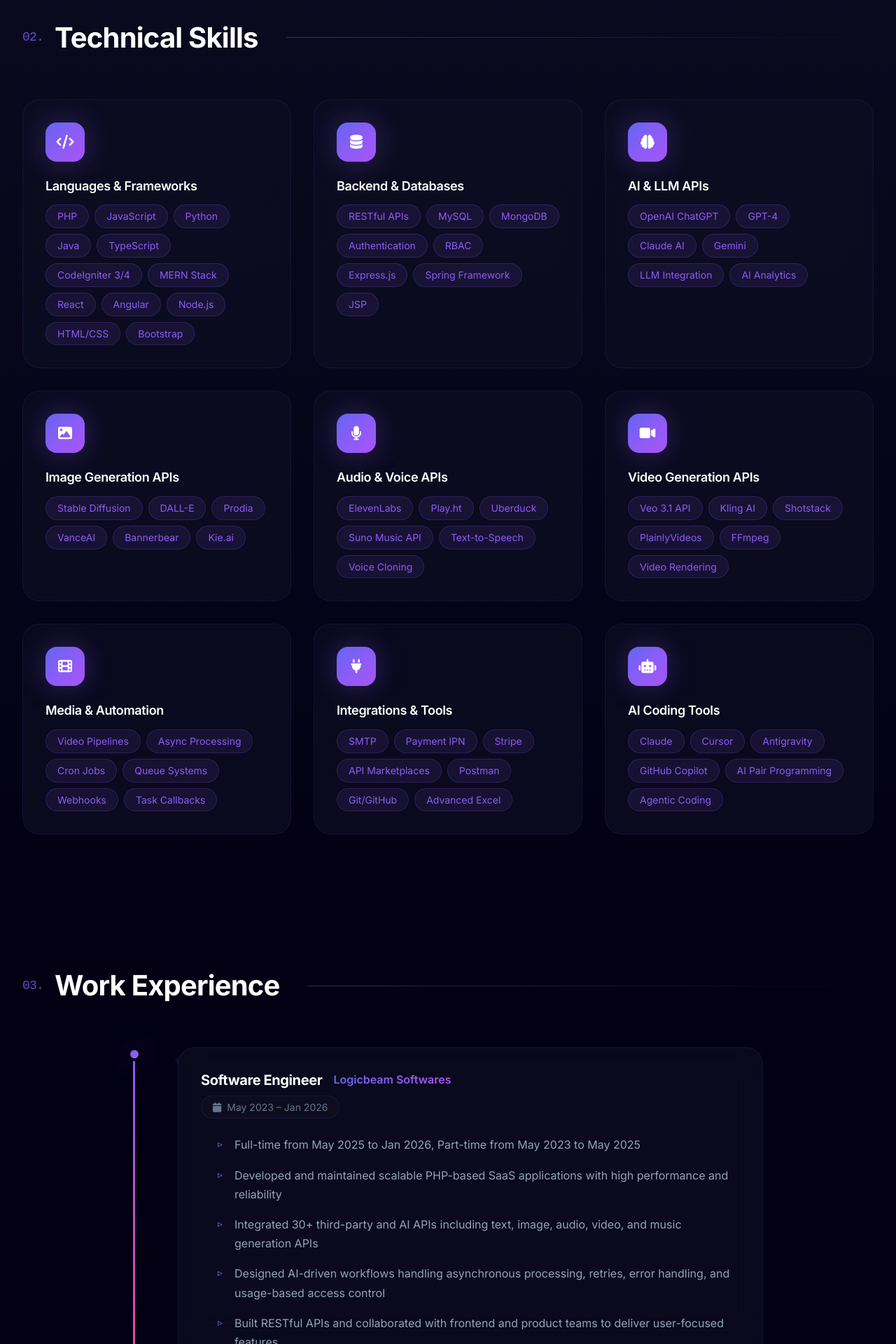
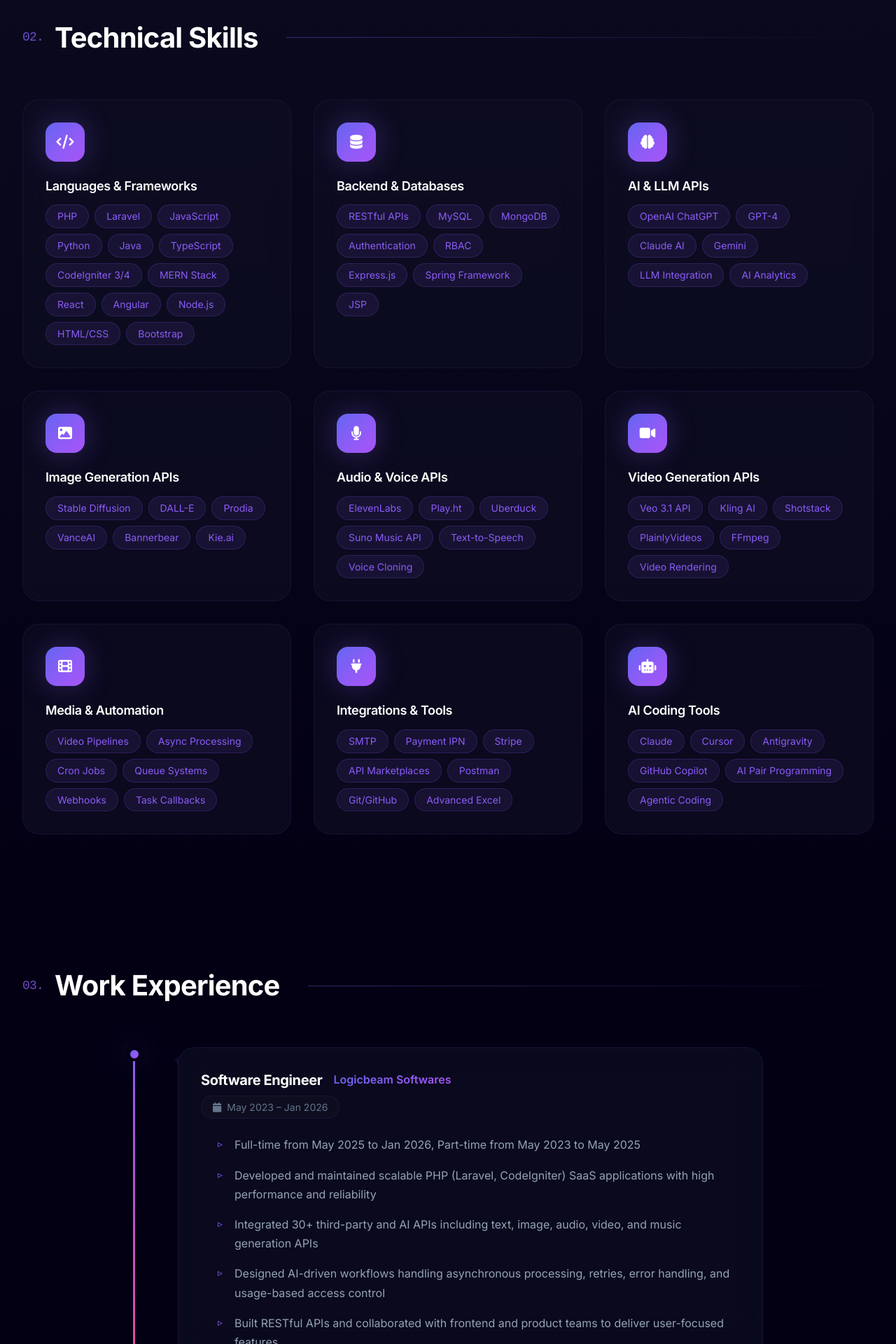
Before and after one commit to naazafsha/portfolio, a React (Vite) app: page / in a window 1280 px wide. Shown: the part 1706-3626 px from the top of the page at 70% size. Built offline with nearby package versions, Linux system fonts and the light colour scheme.

Commit message:
Add Laravel to experience and skills
Clarify PHP frameworks used by the developer: Experience.jsx now specifies "PHP (Laravel, CodeIgniter)" in the role details, and Skills.jsx adds "Laravel" to the Languages & Frameworks list for consistency between experience and skillset.

```diff
--- a/src/components/Experience/Experience.jsx
+++ b/src/components/Experience/Experience.jsx
@@ -6,7 +6,7 @@
             period: 'May 2023 – Jan 2026',
             details: [
                 'Full-time from May 2025 to Jan 2026, Part-time from May 2023 to May 2025',
-                'Developed and maintained scalable PHP-based SaaS applications with high performance and reliability',
+                'Developed and maintained scalable PHP (Laravel, CodeIgniter) SaaS applications with high performance and reliability',
                 'Integrated 30+ third-party and AI APIs including text, image, audio, video, and music generation APIs',
                 'Designed AI-driven workflows handling asynchronous processing, retries, error handling, and usage-based access control',
                 'Built RESTful APIs and collaborated with frontend and product teams to deliver user-focused features',
--- a/src/components/Skills/Skills.jsx
+++ b/src/components/Skills/Skills.jsx
@@ -3,7 +3,7 @@
         {
             icon: 'fa-code',
             title: 'Languages & Frameworks',
-            skills: ['PHP', 'JavaScript', 'Python', 'Java', 'TypeScript', 'CodeIgniter 3/4', 'MERN Stack', 'React', 'Angular', 'Node.js', 'HTML/CSS', 'Bootstrap']
+            skills: ['PHP', 'Laravel', 'JavaScript', 'Python', 'Java', 'TypeScript', 'CodeIgniter 3/4', 'MERN Stack', 'React', 'Angular', 'Node.js', 'HTML/CSS', 'Bootstrap']
         },
         {
             icon: 'fa-database',
```
